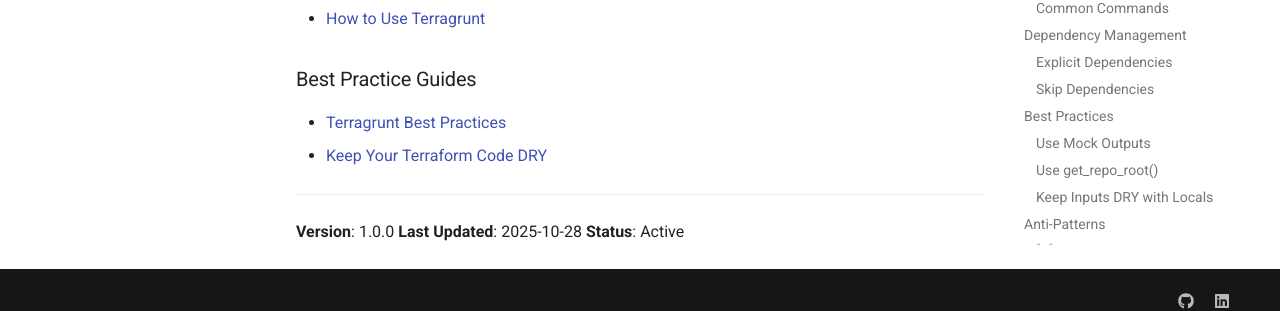
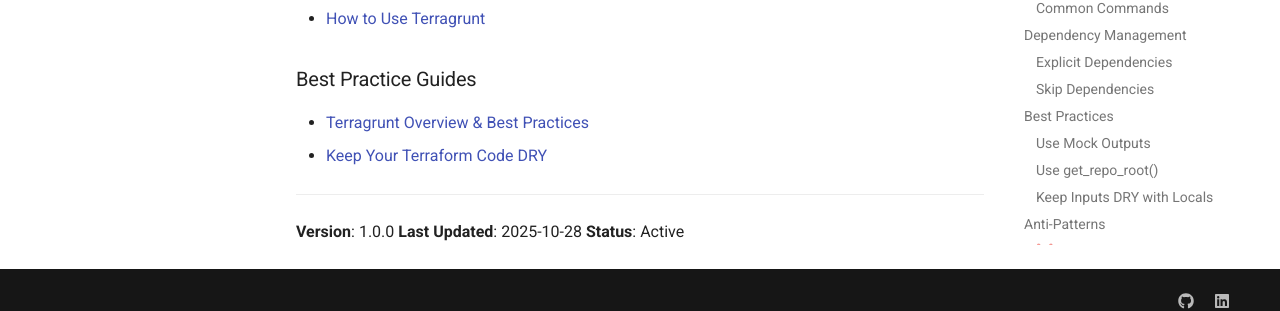
Before and after one commit to tydukes/coding-style-guide, an MkDocs documentation site: the page built from docs/02_language_guides/terragrunt.md, in a window 1280 px wide and 900 px high, scrolled down 14192 px. Shown: the part 567-878 px from the top of the window. Built offline with MkDocs 1.6.1 and Material for MkDocs 9.7.7, drawn with Linux system fonts in a browser that asks for light colours; comment, search, counter and statistics services are not loaded.

Commit message:
fix: resolve broken links and update link-check exclusions (#143)
This commit fixes broken links detected by the automated link checker and
updates the link-check configuration to exclude sites that block automated bots.

## Changes Made

### Fixed Broken Links

1. **terragrunt.md** - Fixed 404 error
   - Old: https://terragrunt.gruntwork.io/docs/getting-started/recommended-best-practices/
   - New: https://terragrunt.gruntwork.io/docs/getting-started/overview/
   - The old "recommended-best-practices" page no longer exists
   - Replaced with the overview page which contains best practices guidance

### Updated Link-Check Exclusions

Added ignore patterns for sites that return 403 (Forbidden) status codes to
automated checkers but are valid links:

1. **GNU.org** - gnu.org/software/bash/manual/ and gnu.org/software/make/manual/
   - These official GNU documentation sites block automated bots
   - Links verified manually - they are valid

2. **dev.mysql.com** - MySQL official documentation
   - Blocks automated checkers but links are valid
   - Verified manually

3. **docs.gitlab.com** - GitLab official documentation
   - Returns 403 to automated checkers
   - Links verified manually as valid

## Impact

- Fixes 1 genuinely broken link (404)
- Excludes 5 valid links that were false positives (403 errors)
- Link checker will no longer fail on these legitimate documentation sites
- All links verified manually to ensure they are valid

## Testing

- ✅ Terragrunt overview page verified to contain best practices
- ✅ All 403 links manually verified in browser
- ✅ Updated exclusion patterns tested

## Related

- Fixes #143

🤖 Generated with [Claude Code](https://claude.com/claude-code)

Co-Authored-By: Claude Sonnet 4.5 <noreply@anthropic.com>

```diff
--- a/docs/02_language_guides/terragrunt.md
+++ b/docs/02_language_guides/terragrunt.md
@@ -705,7 +705,7 @@ Add to `.gitignore`:
 
 ### Best Practice Guides
 
-- [Terragrunt Best Practices](https://terragrunt.gruntwork.io/docs/getting-started/recommended-best-practices/)
+- [Terragrunt Overview & Best Practices](https://terragrunt.gruntwork.io/docs/getting-started/overview/)
 - [Keep Your Terraform Code DRY](https://blog.gruntwork.io/terragrunt-how-to-keep-your-terraform-code-dry-and-maintainable-f61ae06959d8)
 
 ---
```
Also changed, not shown: 1 other file.
